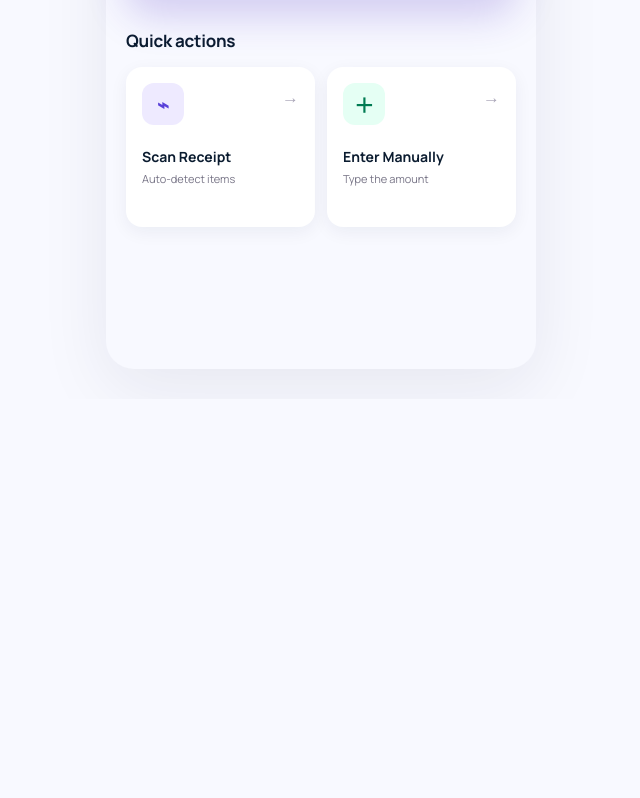
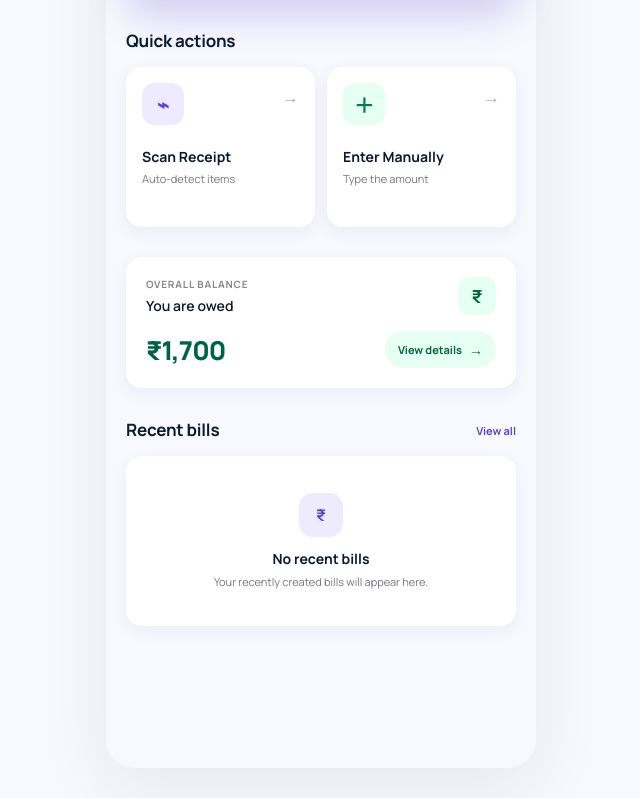
Before and after one commit to jayeshverma06/splitmate, a plain HTML site: page index.html in a window 1280 px wide. Shown: the part 449-1247 px from the top of the page, without its empty margins (319-959 px from the left). Before the commit the page ends 848 px from the top, so only its background shows below. Drawn offline with Linux system fonts and the light colour scheme.

Commit message:
add balance summary and recent bills sections to index.html

```diff
--- a/index.html
+++ b/index.html
@@ -154,6 +154,82 @@
         </section>
 
 
+        <!-- =========================
+             BALANCE SUMMARY
+        ========================== -->
+        <section class="section">
+
+            <div class="balance-card">
+
+                <div class="balance-top">
+
+                    <div>
+                        <p class="balance-label">
+                            OVERALL BALANCE
+                        </p>
+
+                        <h2>
+                            You are owed
+                        </h2>
+                    </div>
+
+                    <div class="balance-icon">
+                        ₹
+                    </div>
+
+                </div>
+
+
+                <div class="balance-bottom">
+
+                    <p class="balance-amount">
+                        ₹1,700
+                    </p>
+
+                    <button class="balance-btn">
+                        View details
+                        <span>→</span>
+                    </button>
+
+                </div>
+
+            </div>
+
+        </section>
+
+
+        <!-- =========================
+             RECENT BILLS
+        ========================== -->
+        <section class="section recent-section">
+
+            <div class="section-heading">
+
+                <h2>Recent bills</h2>
+
+                <button class="view-all-btn">
+                    View all
+                </button>
+
+            </div>
+
+
+            <div class="empty-state">
+
+                <div class="empty-icon">
+                    ₹
+                </div>
+
+                <h3>No recent bills</h3>
+
+                <p>
+                    Your recently created bills will appear here.
+                </p>
+
+            </div>
+
+        </section>
+
     </main>
 
 
```
